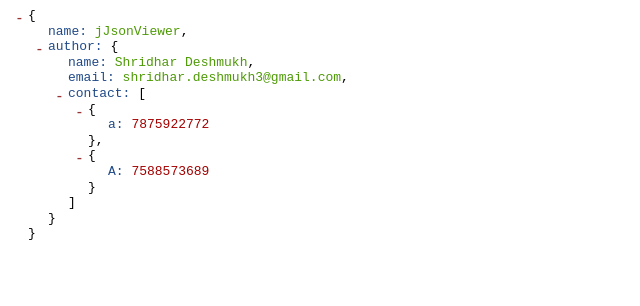
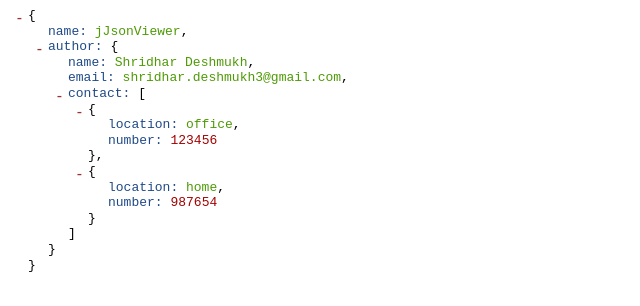
Before and after one commit to Shridhad/jjsonviewer, a plain HTML site: page index.html in a window 1280 px wide. Shown: the whole page, without its empty margins (0-640 px from the left). Drawn offline with Linux system fonts and the light colour scheme.

Commit message:
[Shridhar] - changed the json

```diff
--- a/index.html
+++ b/index.html
@@ -11,7 +11,7 @@
 	<script type="text/javascript" src="js/jjsonviewer.js"></script>
 	<script type="text/javascript">
 		$(document).ready(function() {
-			var jjson = '{ "name": "jJsonViewer","author": { "name": "Shridhar Deshmukh", "email": "shridhar.deshmukh3@gmail.com", "contact": [{"a": 7875922772}, {"A": 7588573689}] } }';
+			var jjson = '{ "name": "jJsonViewer","author": { "name": "Shridhar Deshmukh", "email": "shridhar.deshmukh3@gmail.com", "contact": [{"location": "office", "number": 123456}, {"location": "home", "number": 987654}] } }';
 
 			$("#jjson").jJsonViewer(jjson);
 		});
```
